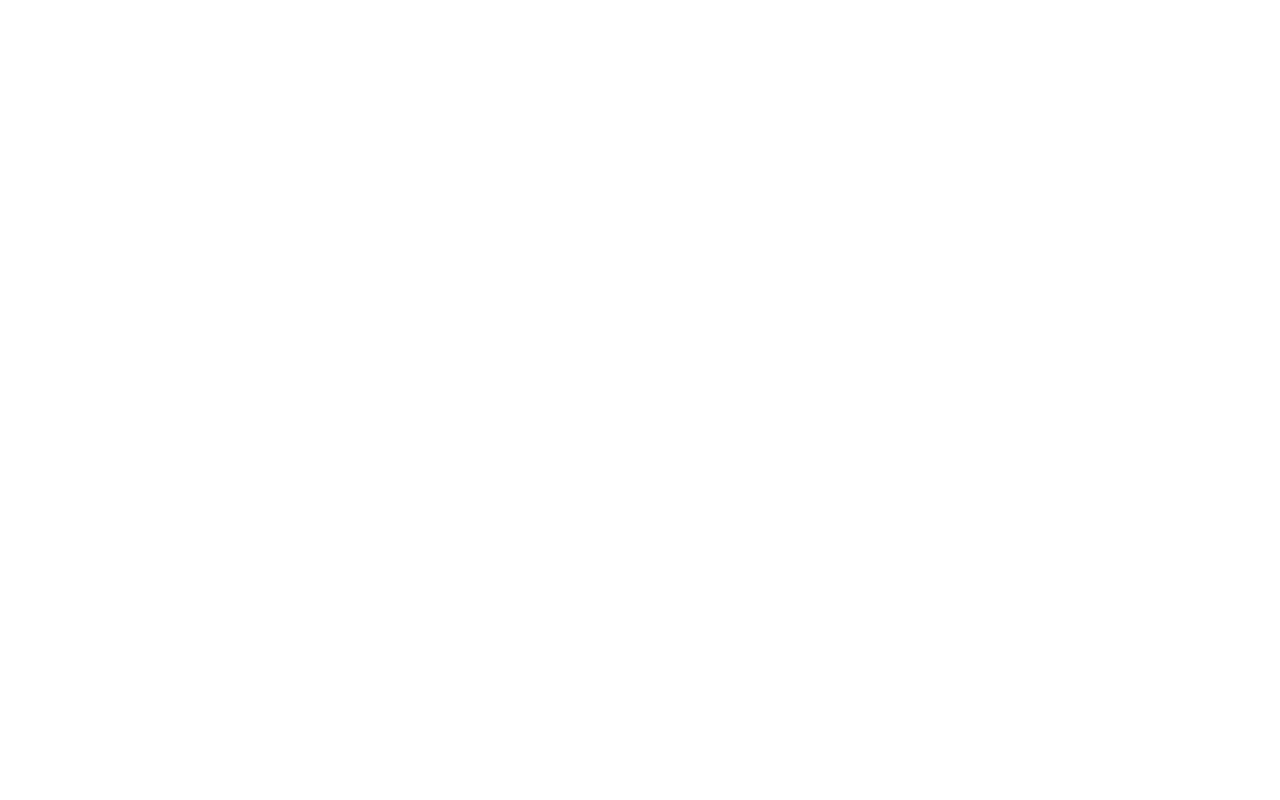
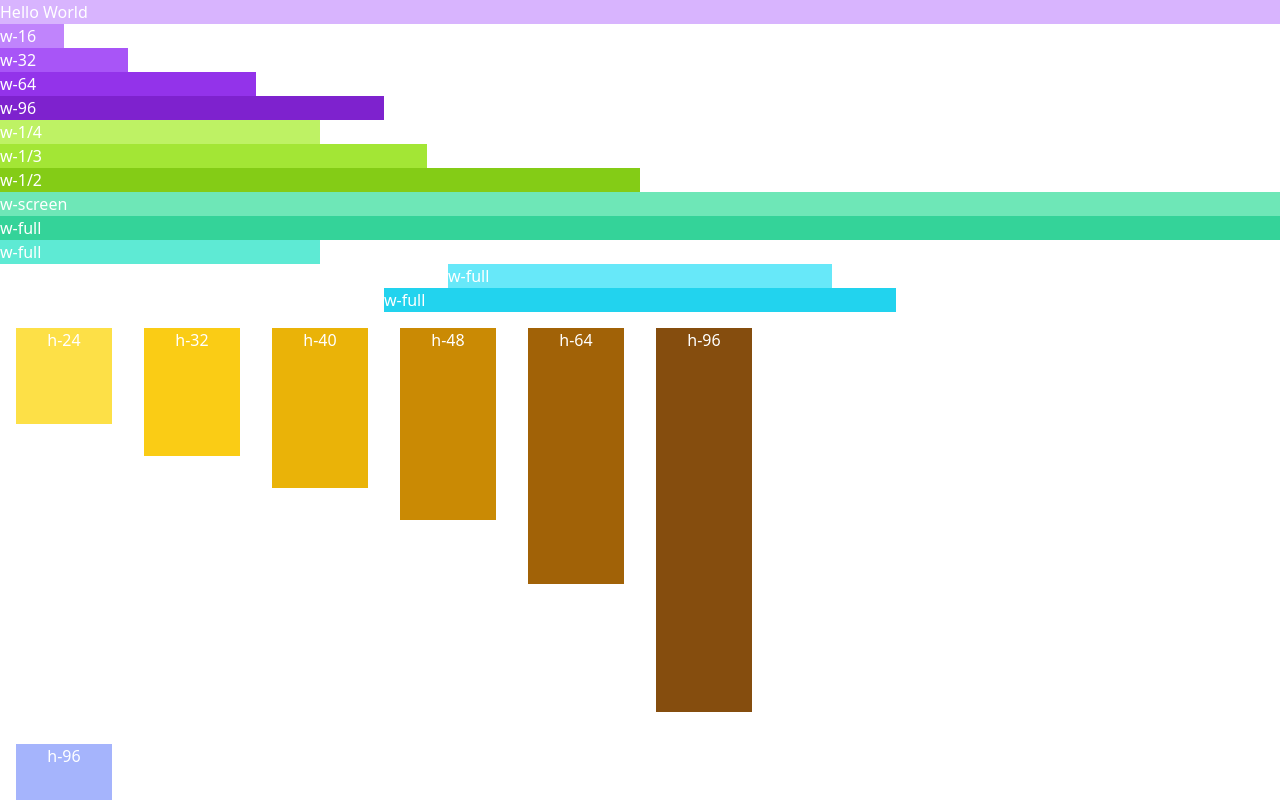
Before and after one commit to emmanuellesoy/curso-tailwind, a plain HTML site: page HTML/tailwind-sandbox/tailwind-sandbox-starter/05-sizing/index.html in a window 1280 px wide. Shown: the top 800 px of the page. Drawn offline with nearby package versions, Linux system fonts and the light colour scheme.

Commit message:
FEAT: Sizing

```diff
--- a/HTML/tailwind-sandbox/tailwind-sandbox-starter/05-sizing/index.html
+++ b/HTML/tailwind-sandbox/tailwind-sandbox-starter/05-sizing/index.html
@@ -9,26 +9,50 @@
   </head>
   <body>
     <!-- Width -->
+    <div class="bg-purple-300 text-white">Hello World</div>
+    <div class="bg-purple-400 text-white w-16">w-16</div>
+    <div class="bg-purple-500 text-white w-32">w-32</div>
+    <div class="bg-purple-600 text-white w-64">w-64</div>
+    <div class="bg-purple-700 text-white w-96">w-96</div>
 
     <!-- Percentages -->
+    <div class="bg-lime-300 text-white w-1/4">w-1/4</div>
+    <div class="bg-lime-400 text-white w-1/3">w-1/3</div>
+    <div class="bg-lime-500 text-white w-1/2">w-1/2</div>
 
     <!-- Width of the viewport -->
+    <div class="bg-emerald-300 text-white w-screen">w-screen</div>
+    <div class="bg-emerald-400 text-white w-full">w-full</div>
 
     <!-- 100% of container -->
 
     <!-- min/max content -->
 
     <!-- Arbitrary width -->
+    <div class="bg-teal-300 text-white w-[320px]">w-full</div>
 
     <!-- Max Width -->
+    <div class="bg-cyan-300 text-white max-w-sm mx-auto">w-full</div>
+    <div class="bg-cyan-400 text-white max-w-lg mx-auto">w-full</div>
 
     <!-- Height (Most of the same options as widths) -->
+    <div class="flex text-center text-white">
+      <div class="bg-yellow-300 w-24 h-24 m-4">h-24</div>
+      <div class="bg-yellow-400 w-24 h-32 m-4">h-32</div>
+      <div class="bg-yellow-500 w-24 h-40 m-4">h-40</div>
+      <div class="bg-yellow-600 w-24 h-48 m-4">h-48</div>
+      <div class="bg-yellow-700 w-24 h-64 m-4">h-64</div>
+      <div class="bg-yellow-800 w-24 h-96 m-4">h-96</div>
+    </div>
 
     <!-- Min Height -->
 
     <!-- Max Height -->
 
     <!-- Full screen height -->
+    <div class="bg-indigo-300 w-24 h-screen m-4 text-center text-white">
+      h-96
+    </div>
   </body>
 </html>
 
```
